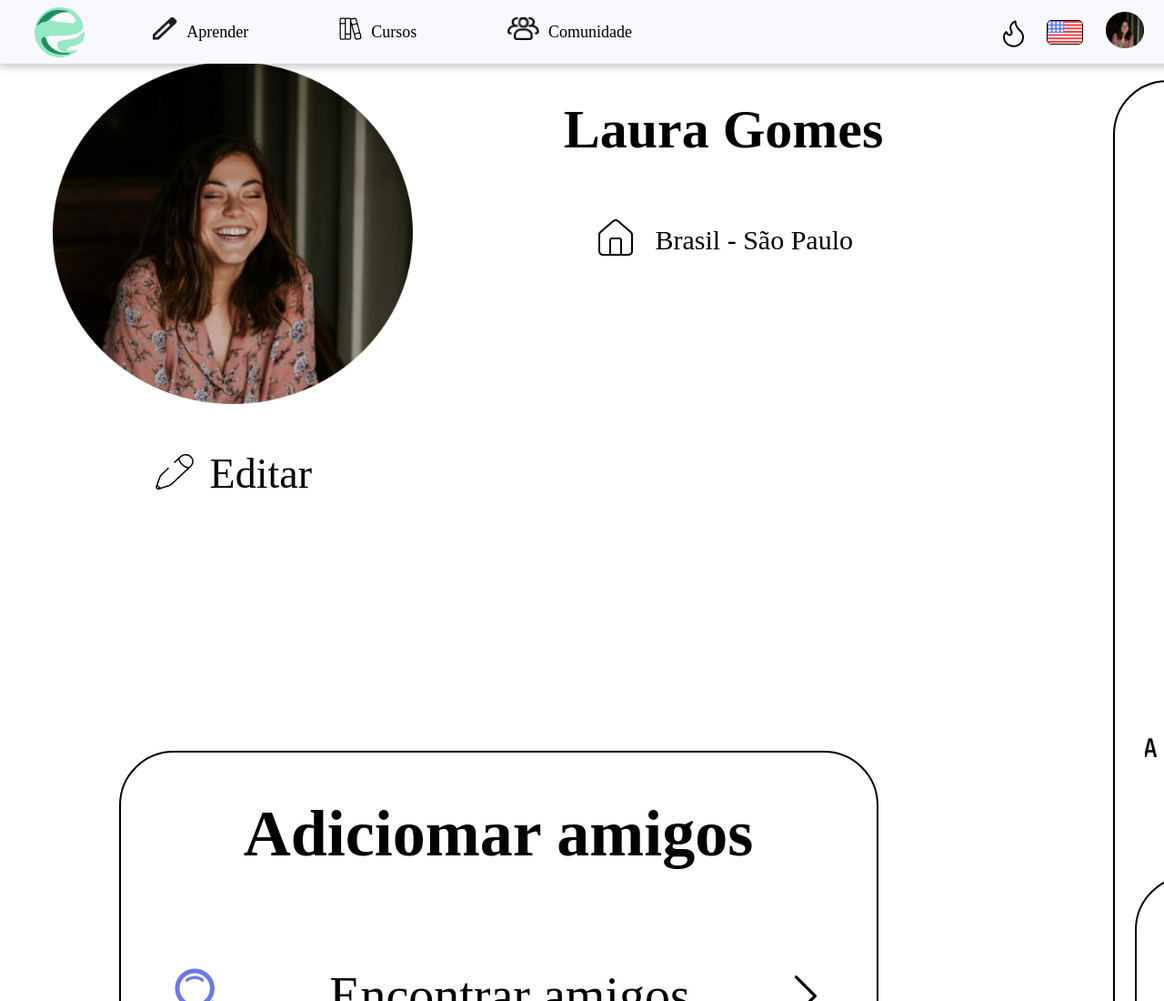
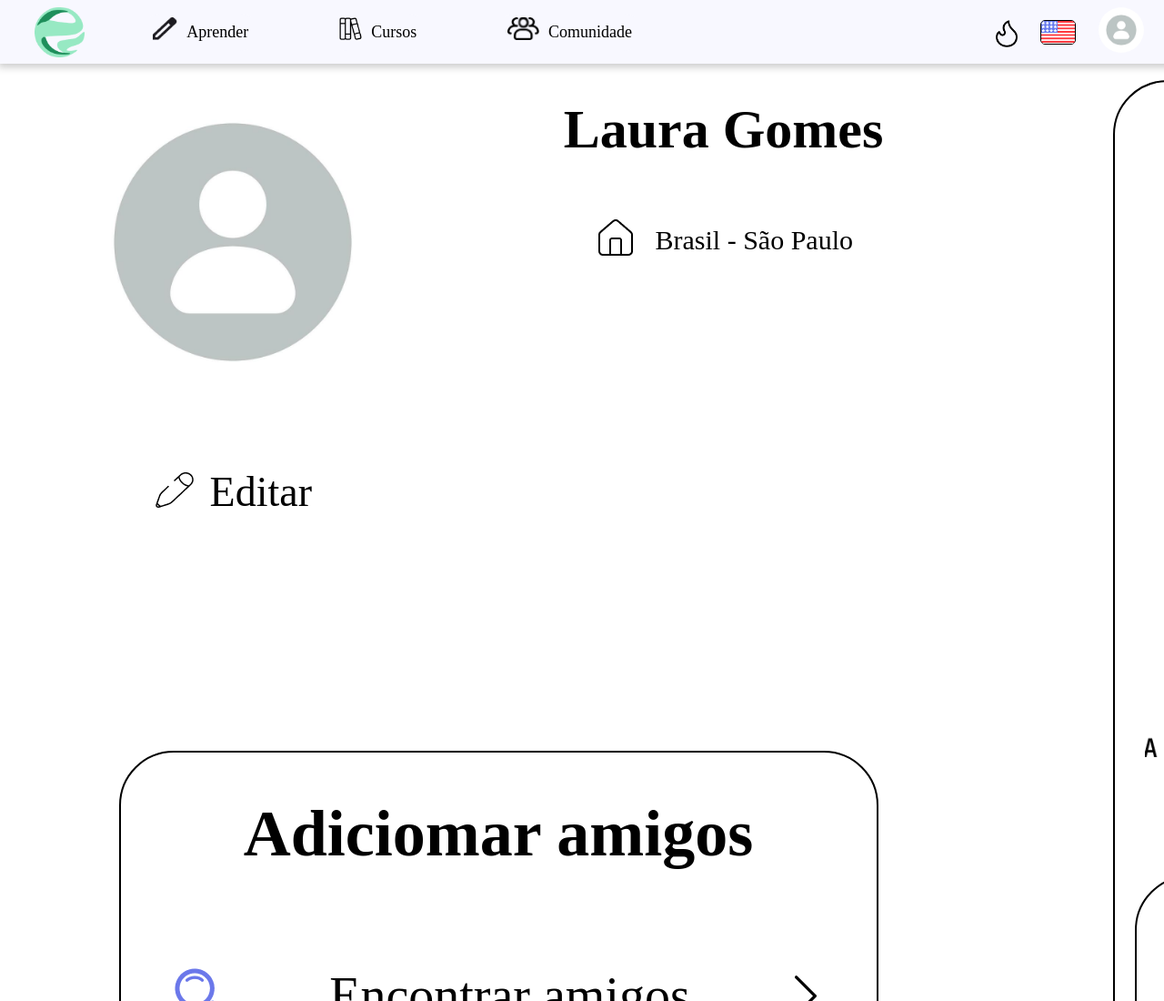
Before and after one commit to MatheusMendoncaLima/PrimeLanguage, a plain HTML site: page perfil.html in a window 1280 px wide. Shown: the top 1100 px of the page at 91% size. Drawn offline with nearby package versions, Linux system fonts and the light colour scheme.

```diff
--- a/perfil.html
+++ b/perfil.html
@@ -38,7 +38,7 @@
                 </ul>
                 <div class="perfil">
                     <div class="imgBox">
-                    <img src="imgs/icons/avatar_placeholder.png" alt="" id="ftperfil">
+                    <img src="imgs/pagina de perfil/ftperfilpadrao.jpg" alt="" id="ftperfil">
                     </div>
                 </div>
                 <div class="menu">
@@ -81,7 +81,7 @@
 
         <div class="foto">
             <div class="pessoa-foto">
-        <img src="imgs/pagina de perfil/img Perfil.png" width="100%" alt="">
+        <img src="imgs/pagina de perfil/ftperfilpadrao.jpg" width="100%" alt="">
             </div>
         <div class="texto-editar">
         <div class="lapis">
--- a/styles/style trilhas.css
+++ b/styles/style trilhas.css
@@ -952,8 +952,11 @@ a:hover{
     margin-top: 7px;
 }
 #ftperfil{
-    height: 40px;
+    height: 50px;
     margin-right: 40px;
+    border-radius: 100%;
+    object-fit: cover;
+    object-position: 25% 25%;
 }
 #fogo{
 height: 30px;
--- a/styles/style-perfil.css
+++ b/styles/style-perfil.css
@@ -313,8 +313,9 @@ a:hover{
     margin-top: 7px;
 }
 #ftperfil{
-    height: 40px;
+    height: 50px;
     margin-right: 40px;
+    border-radius: 100%;
 }
 #fogo{
 height: 30px;
```
Also changed, not shown: comunidade.html (+1 -1 lines), cursos.html (+1 -1 lines), trilhas.html (+1 -1 lines), imgs/pagina de perfil/bloqueado.jpg (added), imgs/pagina de perfil/ftperfilpadrao.jpg (added).
